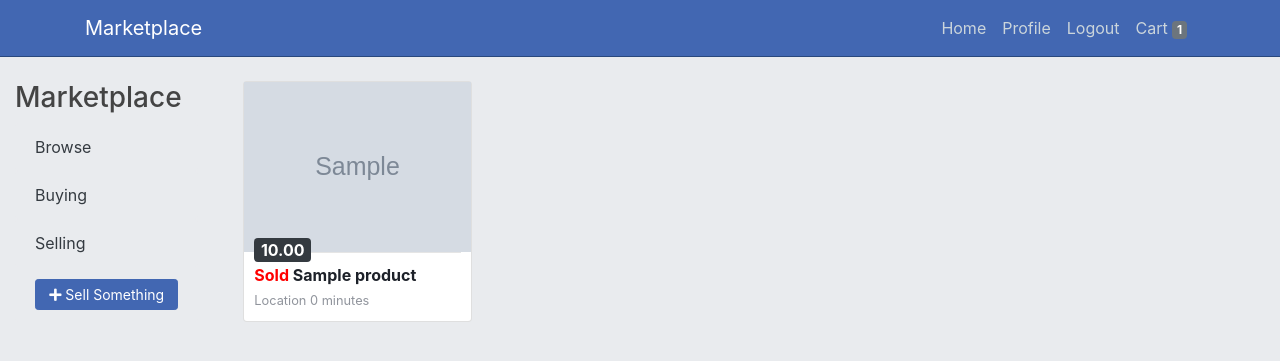
After one commit to tmttan03/marketplace, a Django app: page /buying/1 in a window 1280 px wide. The commit adds this page. Shown: the top 361 px of the page. Run offline with Django 3.2, Linux system fonts and the light colour scheme; a user stored in the database is signed in; tables that the repository leaves empty hold one stand-in row (values such as "Sample post"); grey boxes marked "Sample" are stand-in pictures; some libraries are stand-ins or nearby versions.

Commit message:
Buying Page

```diff
--- a/posts/static/posts/main.css
+++ b/posts/static/posts/main.css
@@ -187,6 +187,14 @@ a:hover{
   margin-bottom: 16px;
 }
 
+
+.sold-account-img{
+  height: 40px;
+  width: 40px;
+  margin-right: 20px;
+  margin-bottom: 16px;
+}
+
 /* Upload */
 
 .file-upload {
--- /dev/null
+++ b/posts/templates/posts/buying.html
@@ -0,0 +1,42 @@
+{% extends "posts/base.html" %}
+{% block content %}
+ <div class="container">
+    {%  for pay in payments  %}
+        {% if forloop.counter0|divisibleby:4 %} <div class="row text-center"> {%  endif %}
+          <div class="col-xl-3">
+              <a href="{% url 'view-post' pay.transaction.product.id %}" id="detail-card" data-toggle="modal" data-target="#detailModal" class="link-card" data-toggle="tooltip" data-placement="bottom" title="{{ pay.transaction.product.name }}">
+                <div class="card">
+                {% for photo in pay.transaction.product.productalbum_set.all %}
+                    {% if forloop.counter == 1 %}
+                        <img class="img-fluid" src="{{ photo.image.url }}" width="255" height="245" />
+                    {% endif %}
+                {% empty %}
+                  <img class="img-fluid" src="http://placehold.it/245" alt=""/>
+                {% endfor %}
+                  <span class="badge badge-dark" id="price-badge">{{ pay.transaction.product.price }}</span>
+
+                  <div class="card-content" id="product-details">
+                      <hr>
+                       <b><p><span style="color: red">Sold</span> {{ pay.transaction.product.name }} </p></b>
+                       <small>Location {{ pay.transaction.product.created_at | timesince }}</small>
+                  </div><!-- card content -->
+              </div><!-- card -->
+            </a><!-- link -->
+          </div><!-- col-xl-4 -->
+    {%  if forloop.counter|divisibleby:4 or forloop.last %}</div><br><!-- row closing -->{%  endif %}
+    {% empty %}
+        <center><div class="jumbotron jumbotron-fluid">
+          <div class="container">
+            <h1 class="display-4">No Products Yet</h1>
+            <p class="lead">Start by Buying Now. </p>
+          </div>
+        </div></center>
+    {%  endfor %}
+</div><!-- container -->
+
+
+
+<!--Detail Modal-->
+{% include "posts/includes/post-detail-modal.html" %}
+
+{% endblock content %}
--- a/posts/templates/posts/navigation.html
+++ b/posts/templates/posts/navigation.html
@@ -19,6 +19,7 @@
             <a class="nav-item nav-link" href="{% url 'login' %}">Login</a>
             <a class="nav-item nav-link" href="{% url 'register' %}">Register</a>
           {% endif %}
+          <a class="nav-item nav-link" href="">Cart <span class="badge badge-secondary">1</span></a>
         </div>
       </div>
     </div>
--- a/posts/templates/posts/sidebar.html
+++ b/posts/templates/posts/sidebar.html
@@ -1,7 +1,7 @@
 <h3>Marketplace</h3>
 <ul class="list-group" id='myList'>
 	<a id="browse-btn" href="{% url 'post-home' %}"><li class="list-group-item list-group-item-light">Browse</li></a>
-	<li class="list-group-item list-group-item-light">Buying</li>
+	<a id="selling-btn" href="{% url 'bought-products' request.user.id %}"><li class="list-group-item list-group-item-light">Buying</li></a>
 	<a id="selling-btn" href="{% url 'user-products' request.user.id %}"><li id="selling-li" class="list-group-item list-group-item-light">Selling</li></a>
 	<li class="list-group-item list-group-item-light "><button class="btn btn-primary btn-sm btn-block btn-fb" data-toggle="modal" data-target="#new_post_modal" style="color: white" ><span class="fas fa-plus"></span> Sell Something</button></li>
 </ul>
--- a/posts/urls.py
+++ b/posts/urls.py
@@ -1,5 +1,5 @@
 from django.urls import path
-from .views import UserProductsListView , PostListView, PostView, DetailView, UpdateView, MessageView, DeleteView
+from .views import UserProductsListView , PostListView, PostView, DetailView, UpdateView, MessageView, DeleteView, BoughtProductsListView
 from . import views
 
 urlpatterns = [
@@ -11,4 +11,6 @@ urlpatterns = [
     path('update/<int:pk>/', UpdateView.as_view(), name='post-update'),
     #path('selling/<str:username>', UserProductsListView.as_view(), name='user-products'),
     path('selling/<int:pk>', UserProductsListView.as_view(), name='user-products'),
+    path('buying/<int:pk>', BoughtProductsListView.as_view(), name='bought-products'),
+    #path('cart/<int:pk>', BoughtProductsListView.as_view(), name='bought-products'),
 ]
--- a/posts/views.py
+++ b/posts/views.py
@@ -7,7 +7,7 @@ from django.contrib.auth.models import User
 from .forms import PostForm, UpdatePostForm, ImageFieldForm
 from .models import Product , Category, ProductAlbum
 
-from transactions.models import Transaction
+from transactions.models import Transaction, Payment
 from transactions.forms import ToCartForm
 
 class PostListView(TemplateView):
@@ -28,6 +28,17 @@ class UserProductsListView(LoginRequiredMixin, ListView):
     def get_queryset(self):
         user = get_object_or_404(User, pk=self.kwargs.get('pk'))
         return Product.objects.filter(author=user,status="1").order_by('-created_at')
+
+
+class BoughtProductsListView(LoginRequiredMixin, ListView):
+    model = Payment
+    template_name = 'posts/buying.html'
+    context_object_name = 'payments'
+
+    def get_queryset(self):
+        user = get_object_or_404(User, pk=self.kwargs.get('pk'))
+        return Payment.objects.filter(buyer=user)
+
 
 
 class PostView(LoginRequiredMixin, TemplateView):
--- a/transactions/models.py
+++ b/transactions/models.py
@@ -29,11 +29,11 @@ class Transaction(models.Model):
 
 
 class Payment(models.Model):
+	no = models.CharField(max_length=100)
 	transaction = models.ForeignKey(Transaction, on_delete=models.CASCADE)
 	buyer = models.ForeignKey(User, on_delete=models.CASCADE)
 	amount_due = models.DecimalField(max_digits=10, decimal_places=2)
-	created_at = models.DateTimeField(auto_now_add=True)
 	purchased_date = models.DateTimeField(auto_now=True)
 
 	def __str__(self):
-		return self.name
+		return self.no
```
Also changed, not shown: posts/templates/posts/cart.html (added, +54 -0 lines), transactions/migrations/0007_auto_20190116_0801.py (added).
